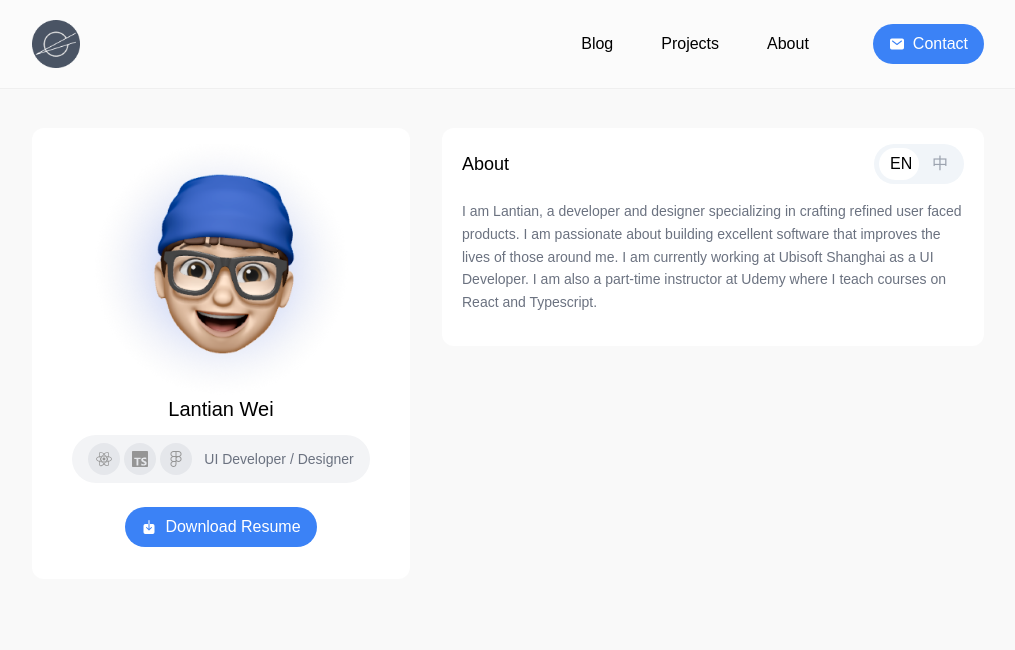
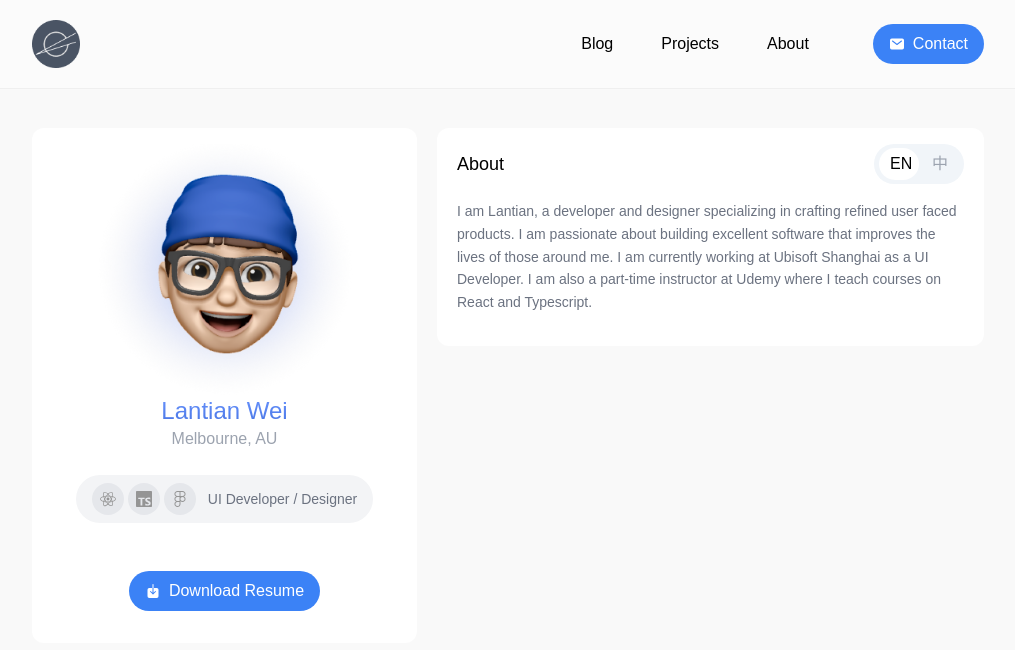
Before and after one commit to weilantian/lantian-web, a Next.js app: page /about in a window 1280 px wide. Shown: the top 650 px of the page, without its empty margins (132-1147 px from the left). Built offline with nearby package versions, Linux system fonts and the light colour scheme.

Commit message:
feat: about page

```diff
--- a/components/LangSwitch.tsx
+++ b/components/LangSwitch.tsx
@@ -8,9 +8,9 @@ const LangSwitch: FC<{
   const toggleLang = () => setLang(lang === "en" ? "cn" : "en");
 
   return (
-    <div
+    <button
       onClick={toggleLang}
-      className="bg-slate-100 relative select-none  cursor-pointer transition-all duration-75 active:ring-blue-300 ring-0 active:ring-2  hover:ring-2 absolute rounded-full py-2 items-center w-[90px] flex justify-between px-4"
+      className="bg-slate-100 relative  cursor-pointer transition-all duration-75 active:ring-blue-300 ring-0 active:ring-2  hover:ring-2 absolute rounded-full py-2 items-center w-[90px] flex justify-between px-4"
     >
       <motion.span
         layoutId="lang-switch"
@@ -33,7 +33,7 @@ const LangSwitch: FC<{
       >
         中
       </span>
-    </div>
+    </button>
   );
 };
 
--- a/components/Navbar/index.tsx
+++ b/components/Navbar/index.tsx
@@ -35,8 +35,14 @@ const Navbar: FC<{
           />
 
           <motion.span
-            initial={{ opacity: withName || nav.showName ? 1 : 0 }}
-            animate={{ opacity: withName || nav.showName ? 1 : 0 }}
+            initial={{
+              opacity: withName || nav.showName ? 1 : 0,
+              x: withName || nav.showName ? 0 : -10,
+            }}
+            animate={{
+              opacity: withName || nav.showName ? 1 : 0,
+              x: withName || nav.showName ? 0 : -10,
+            }}
             transition={{ duration: 0.1 }}
             className="hidden md:block font-semibold"
           >
--- a/pages/about.tsx
+++ b/pages/about.tsx
@@ -19,12 +19,13 @@ const About: FC = () => {
         <title>About - Lantian Wei</title>
       </Head>
 
-      <div className=" max-w-[1000px] px-4 md:px-6  mx-auto gap-8 mt-32 grid grid-cols-12">
+      <div className=" max-w-[1000px] px-4 md:px-6  mx-auto gap-5 mt-32 grid grid-cols-12">
         <div className=" col-span-12 md:col-span-5 ">
           <div className=" bg-white w-full flex justify-center items-center flex-col px-4 pt-4 pb-8 rounded-xl">
             <Image alt="" width={256} height={256} src="/profile.png" />
-            <h1 className=" text-xl font-medium">Lantian Wei</h1>
-            <span className=" mt-3 px-4 py-2 flex text-xs lg:text-sm text-gray-500 items-center bg-gray-100 font-medium rounded-full">
+            <h1 className=" text-2xl font-medium pretty-text">Lantian Wei</h1>
+            <h3 className=" text-gray-400 text-md">Melbourne, AU</h3>
+            <span className=" mt-3 px-4 py-2 flex text-xs lg:text-sm text-gray-500 items-center mt-6 bg-gray-100 font-medium rounded-full">
               <div className=" mr-3 space-x-1 flex items-center">
                 <span className="flex w-8 h-8 bg-gray-200 rounded-full items-center justify-center">
                   <SiReact color="#959595" size={16} />
@@ -38,7 +39,7 @@ const About: FC = () => {
               </div>
               UI Developer / Designer
             </span>
-            <button className=" mt-6 flex hidden md:flex z-30  items-center rounded-full text-white bg-blue-500 px-4 py-2">
+            <button className=" mt-12 flex hidden md:flex z-30  items-center rounded-full text-white bg-blue-500 px-4 py-2">
               <IoDownload className="mr-2" />
               Download Resume
             </button>
--- a/styles/globals.css
+++ b/styles/globals.css
@@ -9,3 +9,11 @@
 body {
   background-color: #f9f9f9;
 }
+
+.pretty-text {
+  background: linear-gradient(180deg, #6b95ff 0%, #4572e1 100%);
+  -webkit-background-clip: text;
+  -webkit-text-fill-color: transparent;
+  background-clip: text;
+  text-fill-color: transparent;
+}
```
